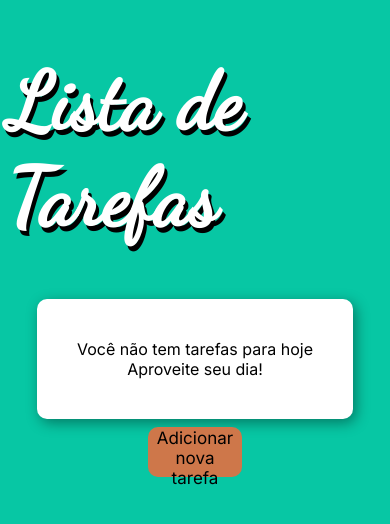
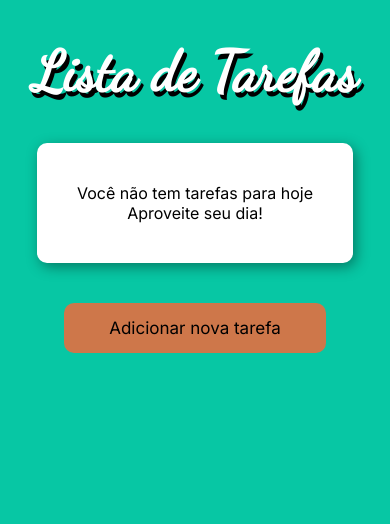
Before and after one commit to GersonJuniorr/appToDo, an Angular app: page / in a window 390 px wide. Shown: the top 524 px of the page. Built offline with nearby package versions, Linux system fonts and the light colour scheme.

Commit message:
adding responsive layout

```diff
--- a/src/app/app.component.css
+++ b/src/app/app.component.css
@@ -131,3 +131,14 @@ li>button:hover {
     margin-top: 20px;
     margin-bottom: 20px;
 }
+
+@media only screen and (max-width: 768px) {
+    .title {
+        font-size: 3.5em;
+    }
+
+    .btnSwitch {
+        margin-top: 40px;
+        width: 70%;
+    }
+  }
--- a/src/app/app.component.html
+++ b/src/app/app.component.html
@@ -13,7 +13,7 @@
     <form id="dadosForm" [formGroup]="form" *ngIf="mode == 'add'">
       <fieldset>
         <input class="inputToDo" type="text" id="inputTask" name="inputTask" [(ngModel)]="inputTask" placeholder="Titulo da tarefa" maxlength="60" formControlName="task">
-        <small *ngIf="!form">Este campo deve conter entre 3 e 60 caracteres</small>
+        <small *ngIf="">Este campo deve conter entre 3 e 60 caracteres</small>
         <button class="btnSubmit" type="submit" (click)="add()">Salvar</button>
       </fieldset>
     </form>
```
